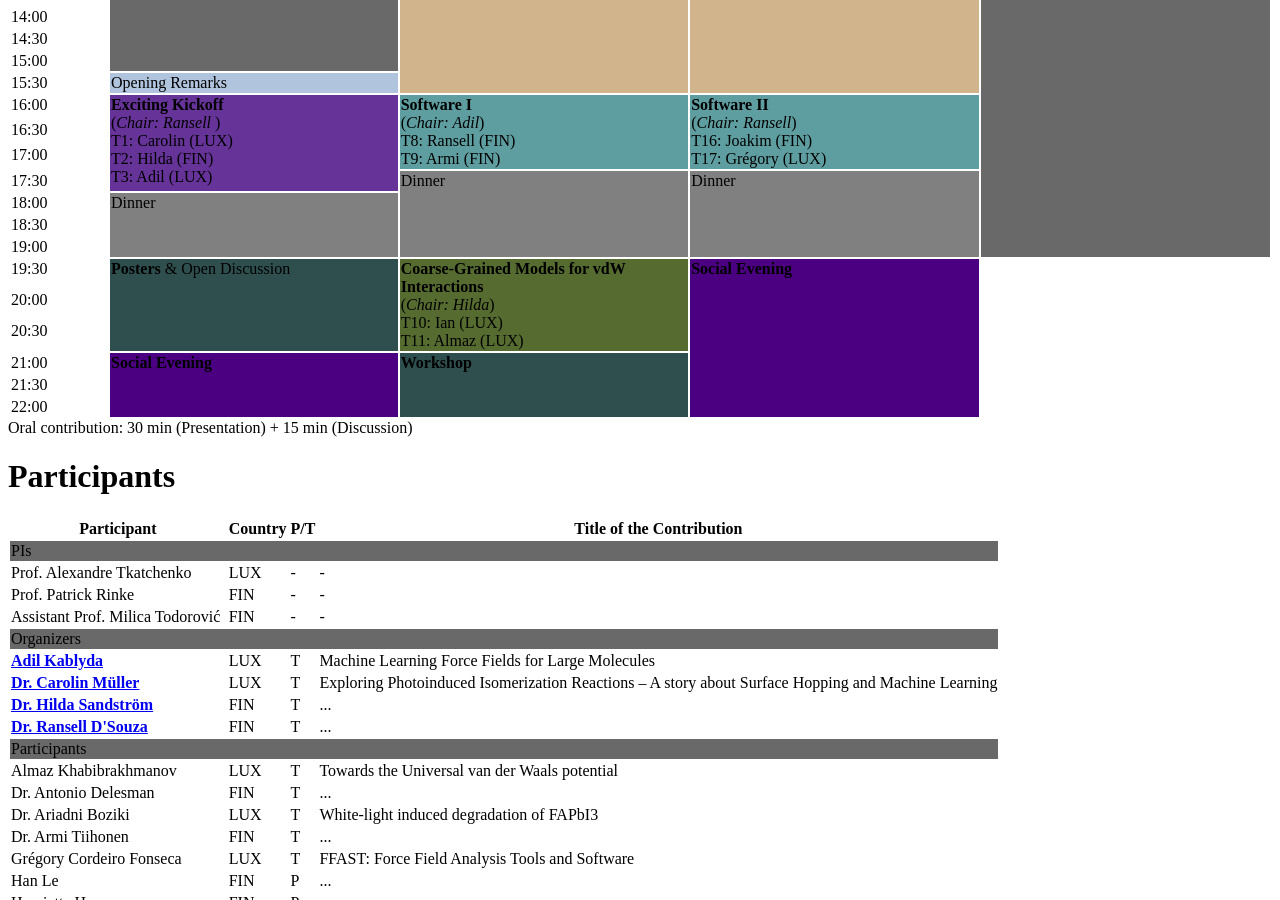
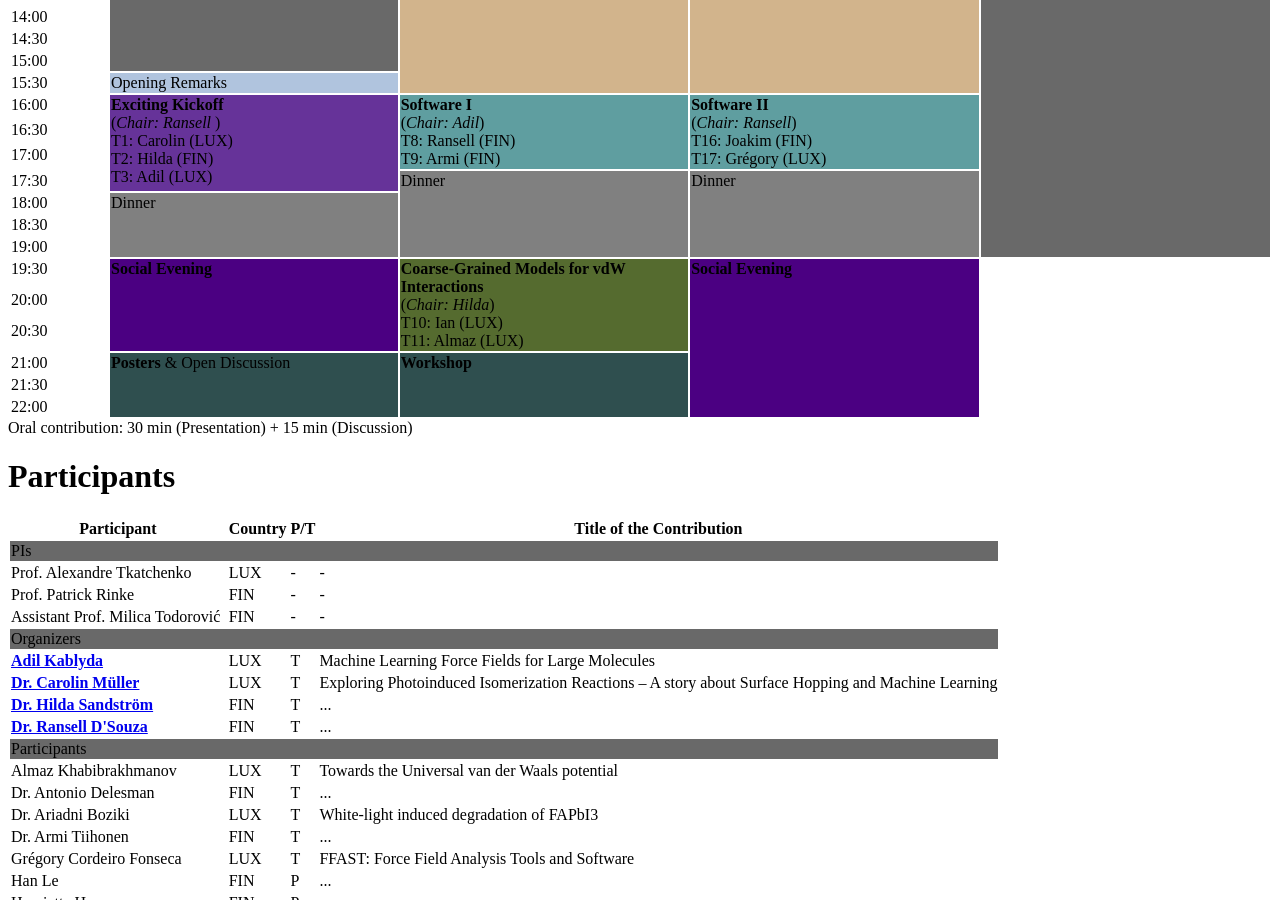
Before and after one commit to ESTML/ESTML.github.io, a Jekyll site: the page built from schedule.html, in a window 1280 px wide and 900 px high, scrolled down 533 px. Built offline with Jekyll 4.4.1, drawn with Linux system fonts in a browser that asks for light colours; nearby versions of some CDN libraries.

Commit message:
Update schedule.html

```diff
--- a/schedule.html
+++ b/schedule.html
@@ -111,7 +111,7 @@ title: Schedule and Participants
 
 <tr VALIGN=TOP>
   <td> 19:30 </td>
-  <td rowspan="3" style="background-color: DarkSlateGray;"> <b>Posters</b> & Open Discussion </td>
+  <td rowspan="3" style="background-color: Indigo;"> <b>Social Evening </td>
   <td rowspan="3" style="background-color: DarkOliveGreen;"> <b> Coarse-Grained Models for vdW Interactions</b> <br> (<i>Chair: Hilda</i>) <br> T10: Ian (LUX) <br> T11: Almaz (LUX) </td>
   <td rowspan="6" style="background-color: Indigo;"> <b> Social Evening </b> </td>
 </tr>
@@ -126,7 +126,7 @@ title: Schedule and Participants
 
 <tr VALIGN=TOP>
   <td> 21:00 </td>
-  <td rowspan="3" style="background-color: Indigo;"> <b>Social Evening </td>
+  <td rowspan="3" style="background-color: DarkSlateGray;"> <b>Posters</b> & Open Discussion </td>
   <td rowspan="3" style="background-color: DarkSlateGray;"> <b>Workshop</b> </td>
 </tr>
 
```
